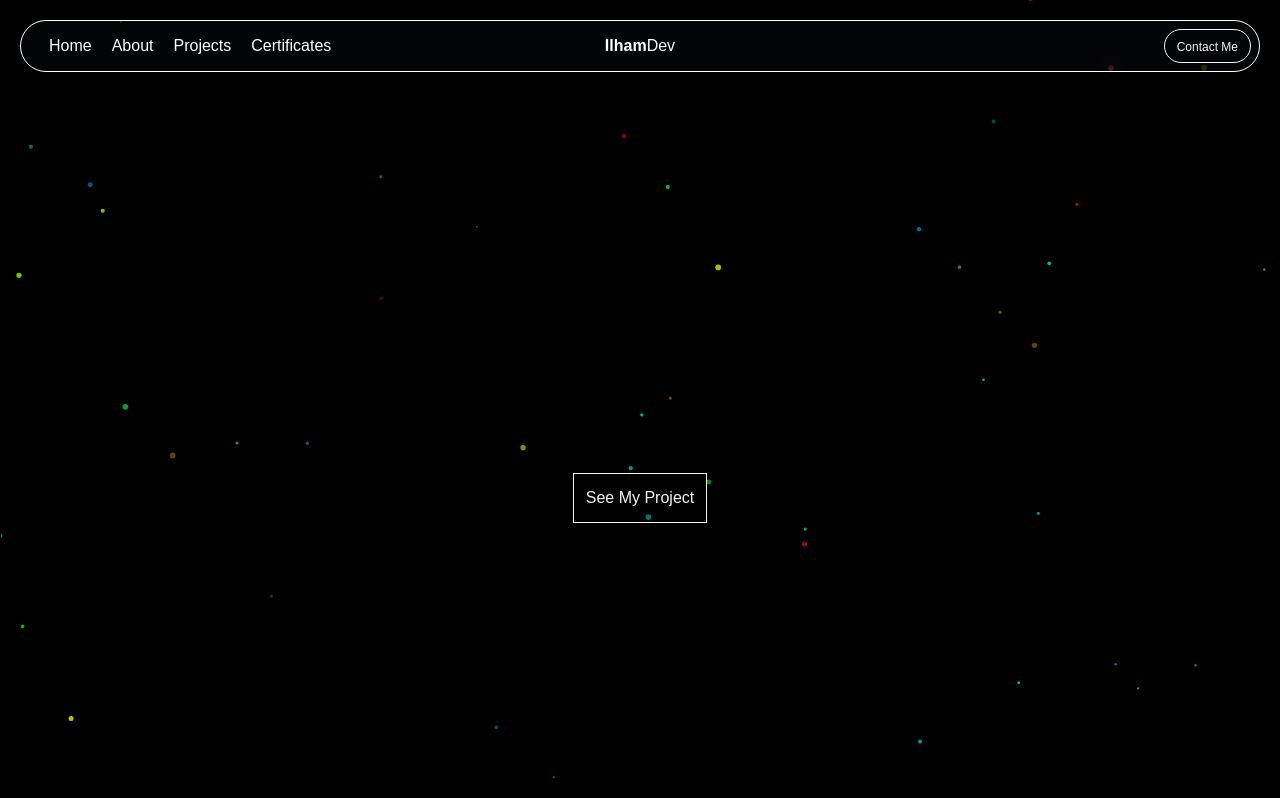
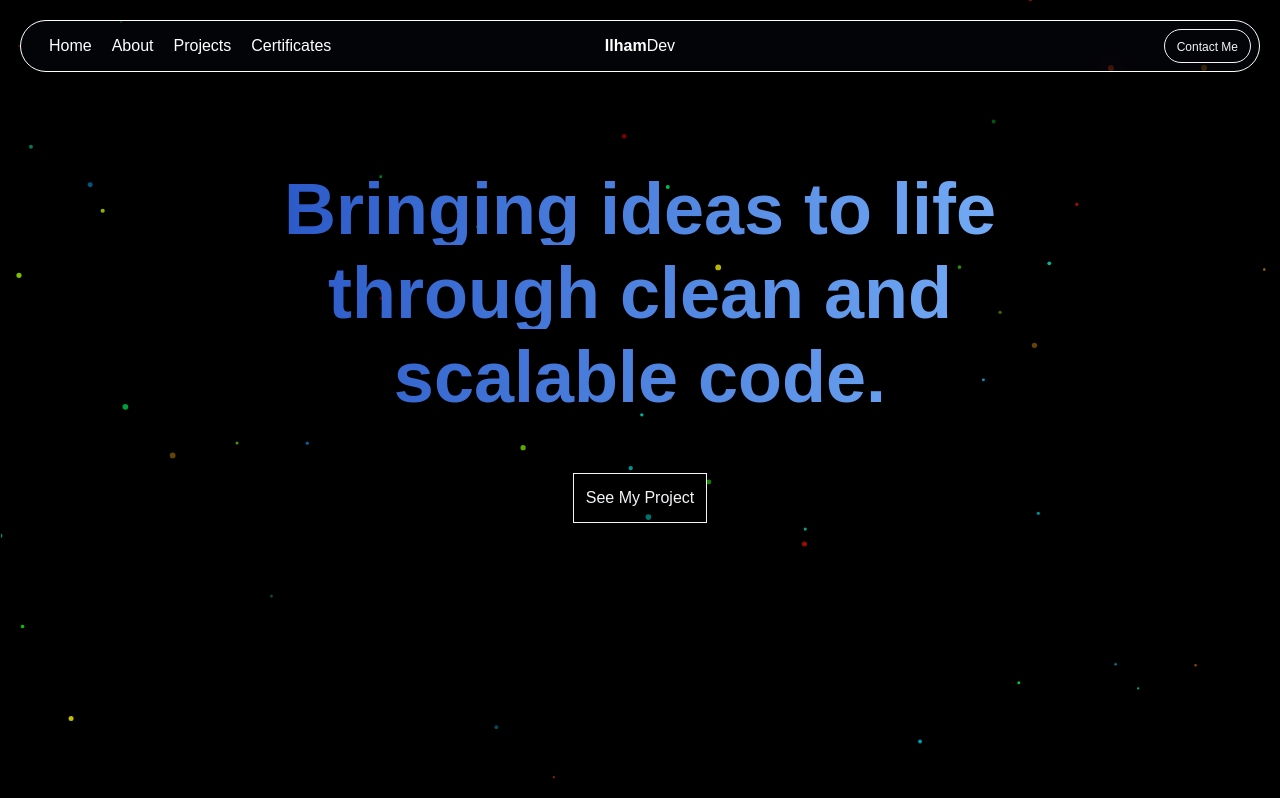
Before and after one commit to aripinilham24/Portfolio, a Next.js app: page / in a window 1280 px wide. Shown: the top 798 px of the page. Built offline with nearby package versions, Linux system fonts and the light colour scheme.

Commit message:
fix bug hero

```diff
--- a/component/Nav.jsx
+++ b/component/Nav.jsx
@@ -9,7 +9,6 @@ const Nav = () => {
   const [isOpen, setIsOpen] = useState(false);
 
   const scrollTop = () => {
-    console.log("scroll to top");
     window.scrollTo({
       top: 0,
     });
@@ -50,44 +49,32 @@ const Nav = () => {
 
       <AnimatePresence>
         {isOpen && (
+          <>
+          <div onClick={()=>setIsOpen(!isOpen)} className="w-full h-screen inset-0 z-20 fixed"></div>
           <motion.div
             {...slideFromTop}
             className={`${
               isOpen ? "flex" : "hidden"
-            } text-white flex-col gap-3 ms-5 absolute -bottom-45 border w-[17rem] px-5 bg-gray-900/20 backdrop-blur-lg rounded-lg ms-10`}
+            } z-30 text-white flex-col gap-3 ms-5 absolute -bottom-45 border w-[17rem] px-5 bg-gray-900/20 backdrop-blur-lg rounded-lg ms-10`}
           >
+
+            {navLink.map((nav, i) => (
             <a
-              href="#home"
+              key={i}
+              href={nav.link}
               onClick={(e) => {
-                e.preventDefault();
+                if (nav.text.toLowerCase() === "home") {
+                  e.preventDefault();
                 scrollTop();
+                }
               }}
-              className="transform hover:bg-gradient-to-r from-blue-800 to-blue-300 active:bg-gradient-to-r from-blue-800 to-blue-300 rounded p-1"
+              className="relative group p-1"
             >
-              Home
+              {nav.text}
             </a>
-
-            <a
-              href="#about"
-              className="transform hover:bg-gradient-to-r from-blue-800 to-blue-300 active:bg-gradient-to-r from-blue-800 to-blue-300 rounded p-1"
-            >
-              About
-            </a>
-
-            <a
-              href="#projects"
-              className="transform hover:bg-gradient-to-r from-blue-800 to-blue-300 active:bg-gradient-to-r from-blue-800 to-blue-300 rounded p-1"
-            >
-              Projects
-            </a>
-
-            <a
-              href="#certificates"
-              className="transform hover:bg-gradient-to-r from-blue-800 to-blue-300 active:bg-gradient-to-r from-blue-800 to-blue-300 rounded p-1"
-            >
-              Certificates
-            </a>
+          ))}
           </motion.div>
+          </>
         )}
       </AnimatePresence>
     </>
--- a/sections/Hero.jsx
+++ b/sections/Hero.jsx
@@ -1,11 +1,10 @@
 import { ButtonLink } from "../component/Button";
 import gsap from "gsap";
 import { useGSAP } from "@gsap/react";
-import {useRef} from "react";
+import { useRef } from "react";
 
 const Hero = () => {
-
-    const heroRef = useRef(null)
+  const heroRef = useRef(null);
   useGSAP(() => {
     gsap.fromTo(
       "h1",
@@ -25,17 +24,29 @@ const Hero = () => {
       className="hero px-10 h-screen sticky top-0 border z-0"
       ref={heroRef}
     >
-            <div className="text-center mt-20 bg-gradient-to-r from-blue-800 to-blue-300 bg-clip-text text-transparent">
-                <h1 className="text-[1.7rem] mt-3 md:text-6xl lg:text-7xl font-bold">
-                    Bringing ideas to life{" "}
+      <div className="text-center mt-20">
+        <h1
+          className="mt-3 text-[1.7rem] md:text-6xl lg:text-7xl font-bold
+    bg-gradient-to-r from-blue-800 to-blue-300 bg-clip-text text-transparent"
+        >
+          Bringing ideas to life
         </h1>
-                <h1 className="text-[1.7rem] mt-3 md:text-6xl lg:text-7xl font-bold">
-                    through clean and{" "}
+
+        <h1
+          className="mt-3 text-[1.7rem] md:text-6xl lg:text-7xl font-bold
+    bg-gradient-to-r from-blue-800 to-blue-300 bg-clip-text text-transparent"
+        >
+          through clean and
         </h1>
-                <h1 className="text-[1.7rem] mt-3 md:text-6xl lg:text-7xl font-bold">
+
+        <h1
+          className="mt-3 text-[1.7rem] md:text-6xl lg:text-7xl font-bold
+    bg-gradient-to-r from-blue-800 to-blue-300 bg-clip-text text-transparent"
+        >
           scalable code.
         </h1>
       </div>
+
       <div className="flex justify-center">
         <ButtonLink
           text="See My Project"
```
Lines whose indentation alone changed are shown as unchanged.
